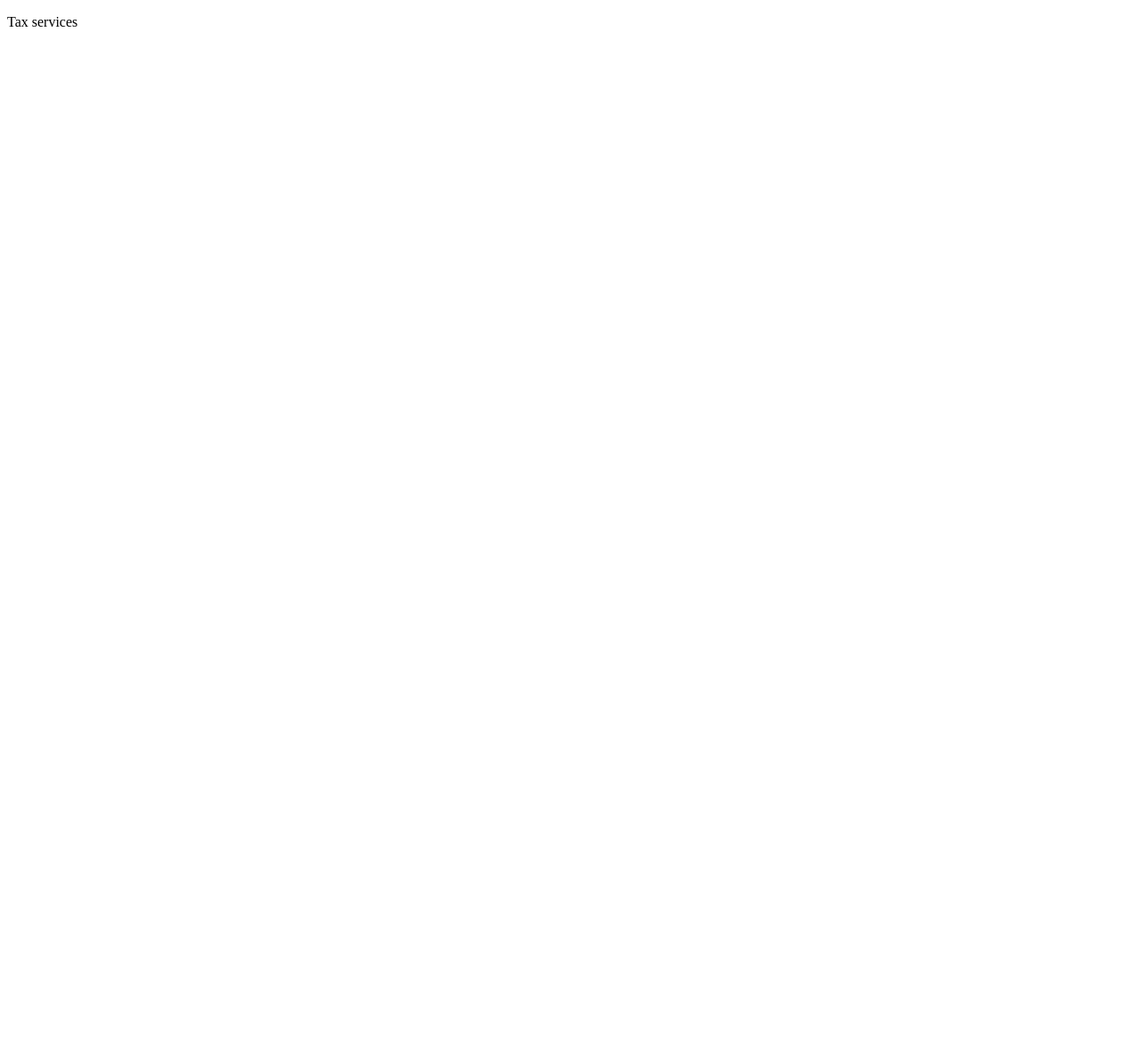
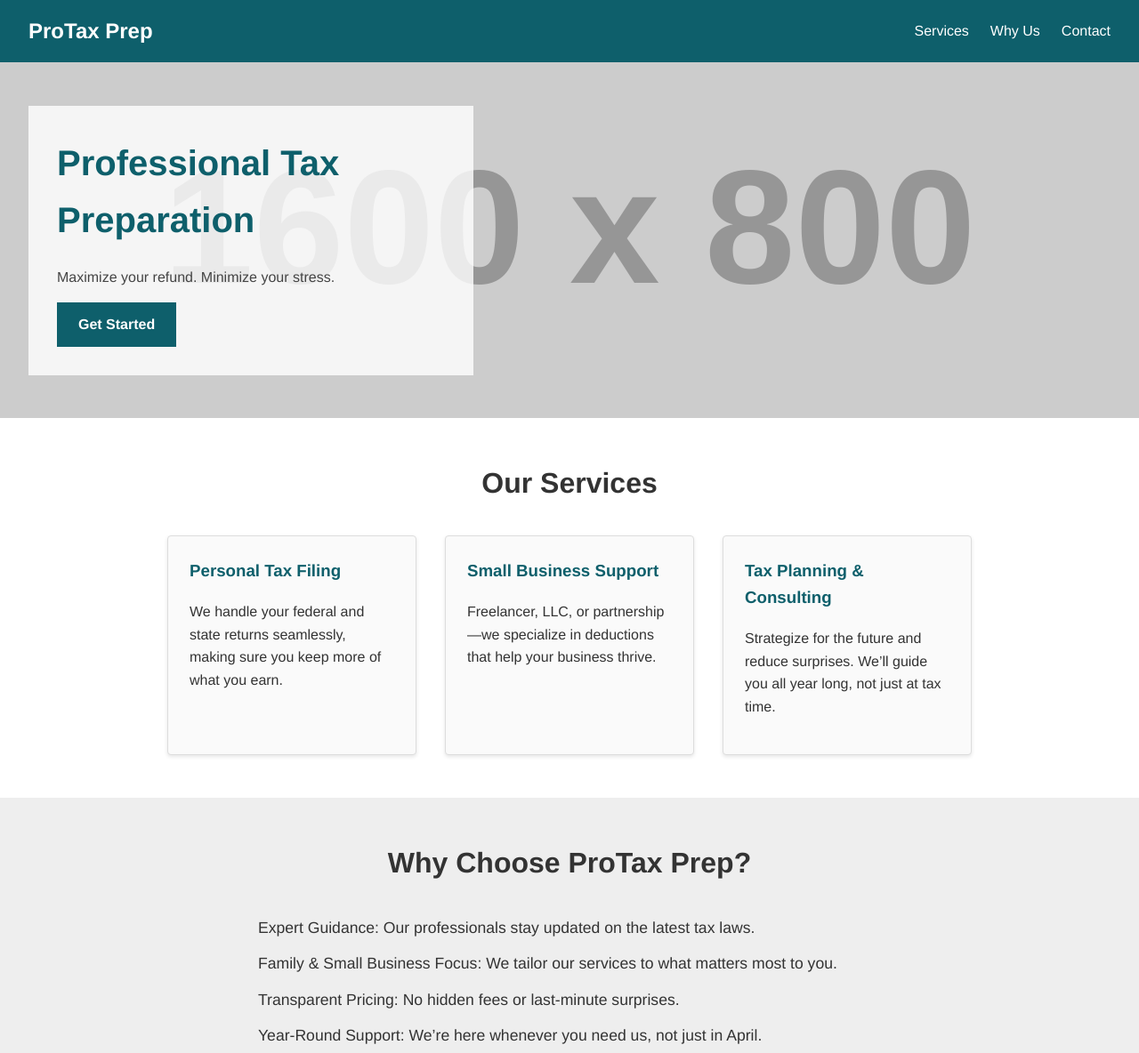
Before and after one commit to heyitsmebev/taxservice, a plain HTML site: page index.html in a window 1280 px wide. Shown: the top 1184 px of the page at 89% size. Before the commit the page ends 800 px from the top, so only its background shows below. Drawn offline with Linux system fonts and the light colour scheme; placeholder pictures from the web are drawn by us.

Commit message:
styling and static

```diff
--- a/index.html
+++ b/index.html
@@ -1,11 +1,85 @@
 <!DOCTYPE html>
 <html lang="en">
 <head>
-    <meta charset="UTF-8">
-    <meta name="viewport" content="width=device-width, initial-scale=1.0">
-    <title>Tax Services</title>
+  <meta charset="UTF-8">
+  <title>ProTax Prep – Your Trusted Tax Professionals</title>
+  <link rel="stylesheet" href="styles.css">
 </head>
 <body>
-    <p>Tax services</p>
+
+  <!-- HEADER -->
+  <header class="site-header">
+    <div class="logo">ProTax Prep</div>
+    <nav class="main-nav">
+      <ul>
+        <li><a href="#services">Services</a></li>
+        <li><a href="#why-us">Why Us</a></li>
+        <li><a href="#contact">Contact</a></li>
+      </ul>
+    </nav>
+  </header>
+
+  <!-- HERO SECTION -->
+  <section class="hero">
+    <div class="hero-text">
+      <h1>Professional Tax Preparation</h1>
+      <p>Maximize your refund. Minimize your stress.</p>
+      <a href="#contact" class="btn">Get Started</a>
+    </div>
+  </section>
+
+  <!-- SERVICES SECTION -->
+  <section id="services" class="section">
+    <h2>Our Services</h2>
+    <div class="cards">
+      <div class="card">
+        <h3>Personal Tax Filing</h3>
+        <p>We handle your federal and state returns seamlessly, making sure you keep more of what you earn.</p>
+      </div>
+      <div class="card">
+        <h3>Small Business Support</h3>
+        <p>Freelancer, LLC, or partnership—we specialize in deductions that help your business thrive.</p>
+      </div>
+      <div class="card">
+        <h3>Tax Planning & Consulting</h3>
+        <p>Strategize for the future and reduce surprises. We’ll guide you all year long, not just at tax time.</p>
+      </div>
+    </div>
+  </section>
+
+  <!-- WHY US SECTION -->
+  <section id="why-us" class="section alt-section">
+    <h2>Why Choose ProTax Prep?</h2>
+    <ul class="benefits-list">
+      <li>Expert Guidance: Our professionals stay updated on the latest tax laws.</li>
+      <li>Family & Small Business Focus: We tailor our services to what matters most to you.</li>
+      <li>Transparent Pricing: No hidden fees or last-minute surprises.</li>
+      <li>Year-Round Support: We’re here whenever you need us, not just in April.</li>
+    </ul>
+  </section>
+
+  <!-- CONTACT SECTION -->
+  <section id="contact" class="section">
+    <h2>Contact Us</h2>
+    <p>Ready to file or have questions? Reach out for a free consultation.</p>
+    <form class="contact-form">
+      <label for="name">Name</label>
+      <input type="text" id="name" placeholder="Your name...">
+
+      <label for="email">Email</label>
+      <input type="email" id="email" placeholder="Your email...">
+
+      <label for="message">Message</label>
+      <textarea id="message" rows="4" placeholder="How can we help?"></textarea>
+
+      <button type="submit" class="btn">Send</button>
+    </form>
+  </section>
+
+  <!-- FOOTER -->
+  <footer class="site-footer">
+    <p>&copy; 2025 ProTax Prep. All rights reserved.</p>
+  </footer>
+
 </body>
 </html>
--- /dev/null
+++ b/styles.css
@@ -0,0 +1,176 @@
+/* ---- GLOBAL RESETS ---- */
+* {
+  margin: 0;
+  padding: 0;
+  box-sizing: border-box;
+}
+
+body {
+  font-family: "Helvetica Neue", Arial, sans-serif;
+  color: #333;
+  line-height: 1.6;
+  background-color: #f7f7f7;
+}
+
+/* ---- HEADER & NAV ---- */
+.site-header {
+  display: flex;
+  justify-content: space-between;
+  align-items: center;
+  background-color: #0e5f6b;
+  padding: 1em 2em;
+}
+
+.logo {
+  color: #fff;
+  font-size: 1.5em;
+  font-weight: bold;
+}
+
+.main-nav ul {
+  list-style: none;
+  display: flex;
+  gap: 1.5em;
+}
+
+.main-nav a {
+  color: #fff;
+  text-decoration: none;
+  font-weight: 500;
+}
+
+.main-nav a:hover {
+  text-decoration: underline;
+}
+
+/* ---- HERO SECTION ---- */
+.hero {
+  background: url("https://via.placeholder.com/1600x800/0e5f6b/fff?text=ProTax+Prep+Hero") center/cover no-repeat;
+  min-height: 50vh;
+  display: flex;
+  align-items: center;
+  justify-content: flex-start;
+  padding: 2em;
+}
+
+.hero-text {
+  background-color: rgba(255, 255, 255, 0.8);
+  padding: 2em;
+  max-width: 500px;
+}
+
+.hero h1 {
+  font-size: 2.5em;
+  margin-bottom: 0.5em;
+  color: #0e5f6b;
+}
+
+.hero p {
+  margin-bottom: 1em;
+  color: #444;
+}
+
+/* ---- BUTTON ---- */
+.btn {
+  background-color: #0e5f6b;
+  color: #fff;
+  padding: 0.75em 1.5em;
+  text-decoration: none;
+  font-weight: bold;
+  border: none;
+  cursor: pointer;
+  transition: background-color 0.3s ease;
+  display: inline-block;
+}
+
+.btn:hover {
+  background-color: #0c545f;
+}
+
+/* ---- SECTIONS ---- */
+.section {
+  padding: 3em 2em;
+  background-color: #fff;
+}
+
+.alt-section {
+  background-color: #eee;
+}
+
+.section h2 {
+  font-size: 2em;
+  margin-bottom: 1em;
+  text-align: center;
+}
+
+/* ---- CARDS ---- */
+.cards {
+  display: flex;
+  gap: 2em;
+  flex-wrap: wrap;
+  justify-content: center;
+}
+
+.card {
+  background-color: #fafafa;
+  border: 1px solid #ddd;
+  border-radius: 4px;
+  padding: 1.5em;
+  width: 280px;
+  box-shadow: 0 2px 4px rgba(0,0,0,0.1);
+}
+
+.card h3 {
+  margin-bottom: 1em;
+  color: #0e5f6b;
+}
+
+.card p {
+  margin-bottom: 1em;
+}
+
+/* ---- BENEFITS LIST ---- */
+.benefits-list {
+  list-style: none;
+  max-width: 700px;
+  margin: 0 auto;
+  line-height: 1.8;
+}
+
+.benefits-list li {
+  margin-bottom: 0.5em;
+  font-size: 1.1em;
+}
+
+/* ---- CONTACT FORM ---- */
+.contact-form {
+  max-width: 500px;
+  margin: 0 auto;
+  display: flex;
+  flex-direction: column;
+}
+
+.contact-form label {
+  margin: 0.5em 0 0.2em;
+  font-weight: bold;
+}
+
+.contact-form input,
+.contact-form textarea {
+  padding: 0.75em;
+  margin-bottom: 1em;
+  border: 1px solid #ccc;
+  border-radius: 4px;
+}
+
+.contact-form button {
+  align-self: flex-start;
+}
+
+/* ---- FOOTER ---- */
+.site-footer {
+  text-align: center;
+  padding: 1em;
+  background-color: #0e5f6b;
+  color: #fff;
+}
```
